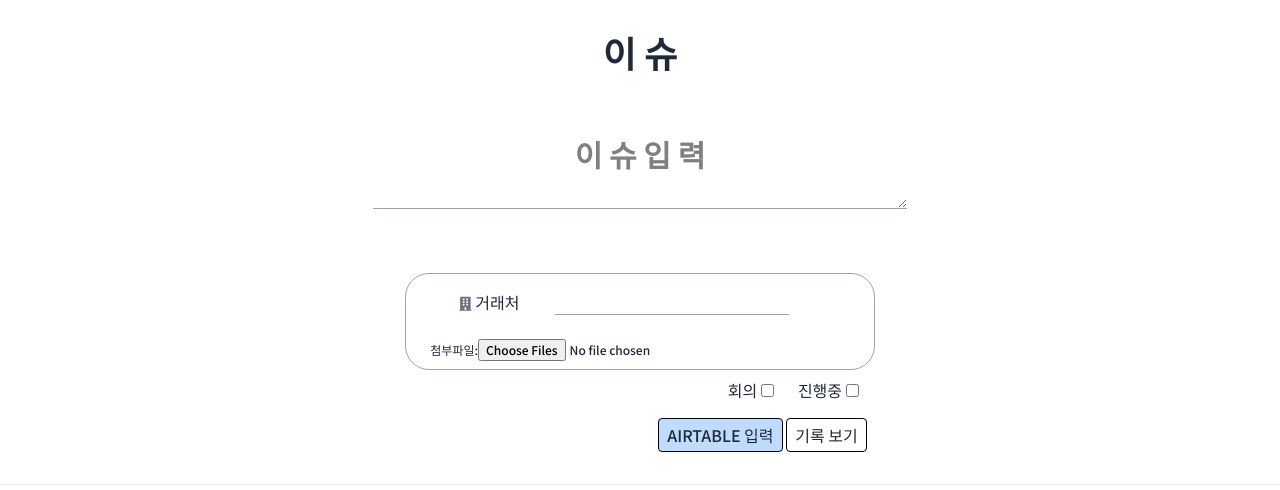
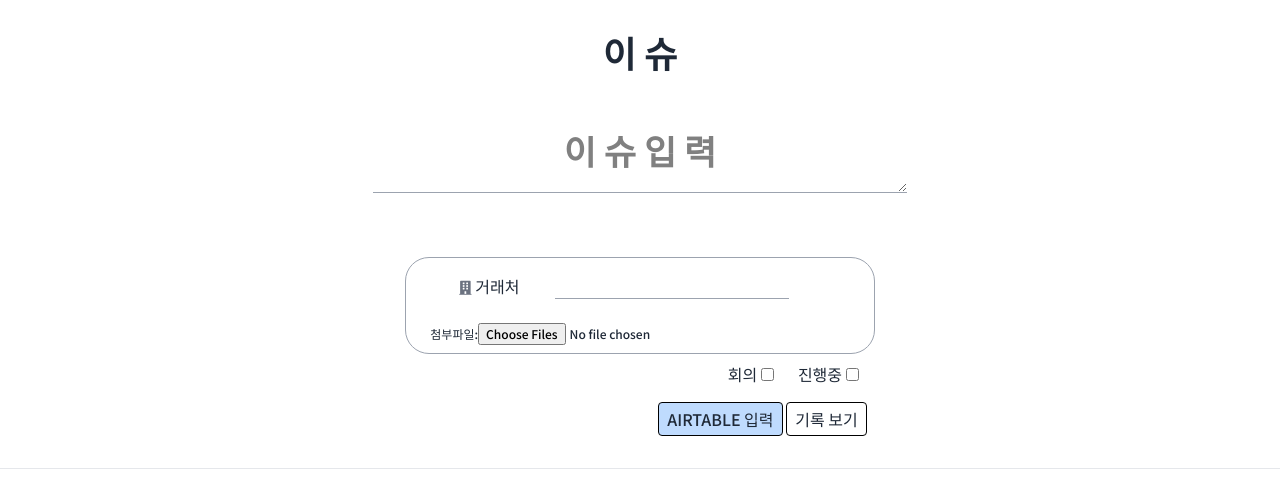
Before and after one commit to vincent0122/pythonSheet, a Django app: template templates/issues/issue_create.html in a window 1280 px wide. Shown: the part 64-554 px from the top of the page. Run offline with Django 3.2, Linux system fonts and the light colour scheme; the template is opened without the code that fills it: values that come from a table or form of the project are taken from there, others are empty; the visitor is signed in with stand-in values (Sample User, id 1); style sheets or scripts are compiled from the project's sources; some libraries are stand-ins or nearby versions.

Commit message:
text size

```diff
--- a/templates/issues/issue_create.html
+++ b/templates/issues/issue_create.html
@@ -10,6 +10,7 @@
  textarea::placeholder {
         color: gray;
         font-weight: bold;
+		font-size : 35px;
 		text-align: center;
         opacity: 4;
       }
@@ -20,7 +21,7 @@
 <div class="container lg:w-5/12 mx-auto">
   <div class="flex flex-col text-center text-3xl h-1/2 mt-24">
 	<span class="text-4xl font-bold">이 슈</span>
-	<textarea class="w-full mt-16 border-b border-gray-400 h-auto" placeholder="이 슈 입 력" type="text" name="issue" row="5"></textarea>
+	<textarea class="text-xl w-full mt-16 border-b border-gray-400 h-auto" placeholder="이 슈 입 력" type="text" name="issue" row="5"></textarea>
   </div>
 
 <div class="flex flex-col mx-8 mt-16 border border-gray-400 rounded-xl">
```
